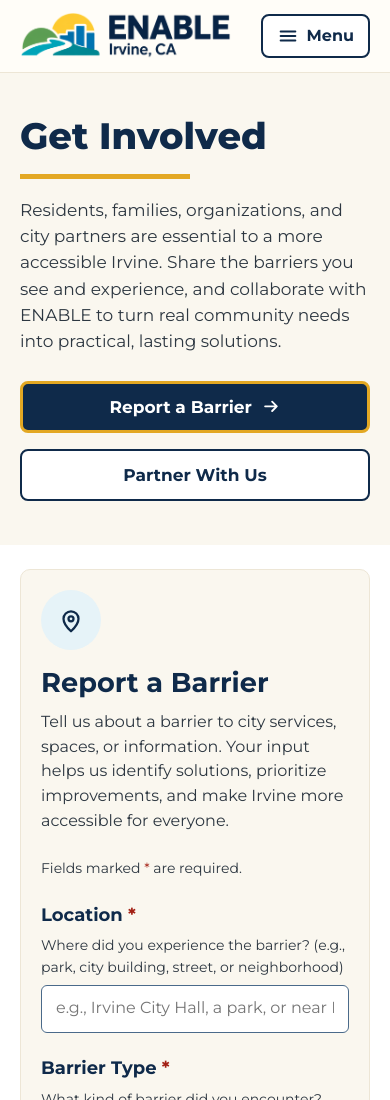
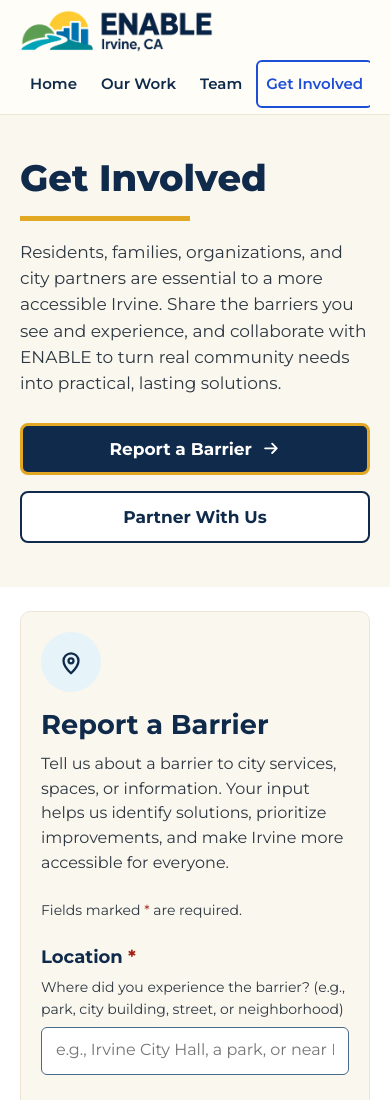
Before and after one commit to kftadros/ENABLE_CA, a plain HTML site: page get-involved.html in a window 390 px wide. Shown: the top 1100 px of the page. Drawn offline with Linux system fonts and the light colour scheme.

Commit message:
Mobile header: one-row page links, hide on scroll down and reveal on scroll up

```diff
--- a/get-involved.html
+++ b/get-involved.html
@@ -15,13 +15,12 @@
 <div style="font-size: 17px; line-height: 1.55">
 <a class="skip" href="#main">Skip to main content</a>
 
-<header style="background: #FFFDF8; border-bottom: 1px solid #EDE6D6">
+<header class="site-hdr" style="background: #FFFDF8; border-bottom: 1px solid #EDE6D6">
 <div class="wrap hdr" style="padding-top: 12px; padding-bottom: 12px; display: flex; flex-wrap: wrap; gap: 8px 32px; align-items: center; justify-content: space-between">
 <a href="index.html" aria-label="ENABLE, Irvine, CA: home" style="display: flex; align-items: center; gap: 12px; text-decoration: none">
 <img src="images/logo-color.png" alt="" style="display: block; height: 60px; width: auto">
 </a>
-<button class="menu-btn" type="button" aria-expanded="false" aria-controls="site-nav" hidden><svg aria-hidden="true" viewBox="0 0 24 24"><path d="M4 7h16M4 12h16M4 17h16"></path></svg>Menu</button>
-<nav id="site-nav" class="site-nav" aria-label="Main">
+<nav class="site-nav" aria-label="Main">
 <ul style="list-style: none; margin: 0; padding: 0; display: flex; flex-wrap: wrap; gap: 4px 12px">
 <li><a class="nav" href="index.html">Home</a></li>
 <li><a class="nav" href="our-work.html">Our Work</a></li>
--- a/site.js
+++ b/site.js
@@ -1,16 +1,20 @@
-// Collapsible main menu for narrow screens. Without JS the nav simply stays visible.
-document.documentElement.classList.add('js');
+// Header hides while scrolling down and returns on any scroll up.
 document.addEventListener('DOMContentLoaded', () => {
-  const btn = document.querySelector('.menu-btn');
-  const nav = document.getElementById('site-nav');
-  if (!btn || !nav) return;
-  btn.hidden = false;
-  const setOpen = (open) => {
-    nav.classList.toggle('open', open);
-    btn.setAttribute('aria-expanded', String(open));
+  const hdr = document.querySelector('.site-hdr');
+  if (!hdr) return;
+  let lastY = window.scrollY;
+  let ticking = false;
+  const update = () => {
+    const y = window.scrollY;
+    const delta = y - lastY;
+    if (y <= hdr.offsetHeight || hdr.contains(document.activeElement)) hdr.classList.remove('away');
+    else if (delta > 6) hdr.classList.add('away');
+    else if (delta < -6) hdr.classList.remove('away');
+    if (Math.abs(delta) > 6) lastY = y;
+    ticking = false;
   };
-  btn.addEventListener('click', () => setOpen(!nav.classList.contains('open')));
-  btn.parentElement.addEventListener('keydown', (e) => {
-    if (e.key === 'Escape' && nav.classList.contains('open')) { setOpen(false); btn.focus(); }
-  });
+  window.addEventListener('scroll', () => {
+    if (!ticking) { ticking = true; requestAnimationFrame(update); }
+  }, { passive: true });
+  hdr.addEventListener('focusin', () => hdr.classList.remove('away'));
 });
--- a/styles.css
+++ b/styles.css
@@ -44,20 +44,24 @@ a:hover{color:#1D4ED8}
 .b2:hover{background:#E6F3F8;color:#0F2A4A}
 }
 
-/* Mobile menu button (shown by site.js on narrow screens) */
-.menu-btn{display:none;align-items:center;gap:8px;min-height:44px;padding:0 14px;font:inherit;font-size:16px;font-weight:700;color:#0F2A4A;background:#FFFFFF;border:2px solid #0F2A4A;border-radius:8px;cursor:pointer}
-.menu-btn svg{width:22px;height:22px;fill:none;stroke:currentColor;stroke-width:2.2;stroke-linecap:round}
+/* Sticky header: slides away on scroll down, back on scroll up (site.js) */
+.site-hdr{position:sticky;top:0;z-index:20;transition:transform .25s ease}
+.site-hdr.away{transform:translateY(-100%)}
+@media (prefers-reduced-motion:reduce){.site-hdr{transition:none}}
 
 @media (max-width:640px){
 :root{--gut:20px;--box:20px}
-.hdr{column-gap:12px !important}
-.hdr img{height:48px !important}
-.js .menu-btn:not([hidden]){display:inline-flex}
-.js .site-nav{flex:1 1 100%}
-.js .site-nav:not(.open){display:none}
-.js .site-nav ul{flex-direction:column;gap:4px !important;padding-bottom:4px !important}
-.js .site-nav .nav{display:flex}
+.hdr{row-gap:6px !important;padding-top:10px !important;padding-bottom:6px !important}
+.hdr img{height:44px !important}
+.site-nav{flex:1 1 100%;overflow-x:auto;scrollbar-width:none}
+.site-nav ul{flex-wrap:nowrap !important;justify-content:space-between;gap:4px !important}
+.site-nav li{flex:1 1 auto}
+.site-nav .nav{display:flex;justify-content:center;padding:0 8px;font-size:15px;white-space:nowrap}
 .ctas>a{flex:1 1 100%}
 .report-head{flex-direction:column;align-items:flex-start !important;gap:12px !important}
 footer nav a{padding:10px 0 !important}
 }
+@media (max-width:360px){
+.site-nav ul{gap:0 !important}
+.site-nav .nav{font-size:13px;padding:0 5px}
+}
```
Also changed, not shown: index.html (+2 -3 lines), our-work.html (+2 -3 lines), privacy.html (+2 -3 lines), team.html (+2 -3 lines).
